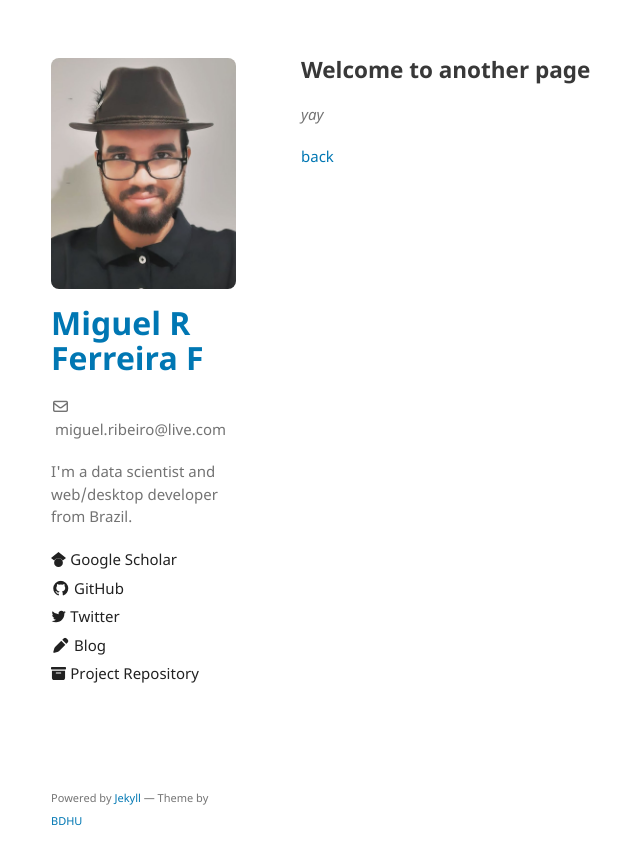
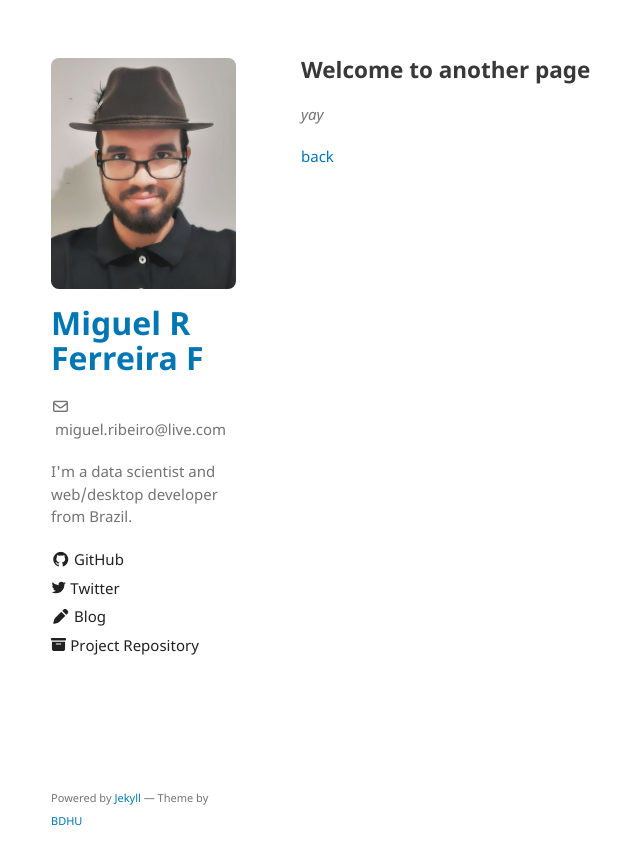
Before and after one commit to miguelrferreiraf/miguelrferreiraf.github.io, a Jekyll site: the page built from another-page.md, in a window 1280 px wide. Shown: the top 865 px of the page, without its empty margins (159-799 px from the left). Built offline with Jekyll 4.4.1, drawn with Linux system fonts in a browser that asks for light colours; our own code applies the rules of GitHub Pages for plain Markdown files.

Commit message:
Update _config.yml_taking_out_google-scholar

```diff
--- a/_config.yml
+++ b/_config.yml
@@ -14,9 +14,6 @@ plugins:
 
 # You can find fonts from https://iconify.design or https://fontawesome.com. Below is just an example illustrating how to use custom icons
 sidebar:
-  - name: Google Scholar
-    icon: <svg xmlns="http://www.w3.org/2000/svg" aria-hidden="true" role="img" style="vertical-align:-0.125em;" width="1em" height="1em" preserveAspectRatio="xMidYMid meet" viewBox="0 0 24 24"><path d="M5.242 13.769L0 9.5L12 0l12 9.5l-5.242 4.269C17.548 11.249 14.978 9.5 12 9.5c-2.977 0-5.548 1.748-6.758 4.269zM12 10a7 7 0 1 0 0 14a7 7 0 0 0 0-14z" fill="currentColor"/></svg>
-    link: https://scholar.google.com/citations?user=zR6afi8AAAAJ
   - name: GitHub
     icon: <i class="fa-brands fa-github"></i>
     link: https://github.com/BDHU
```
